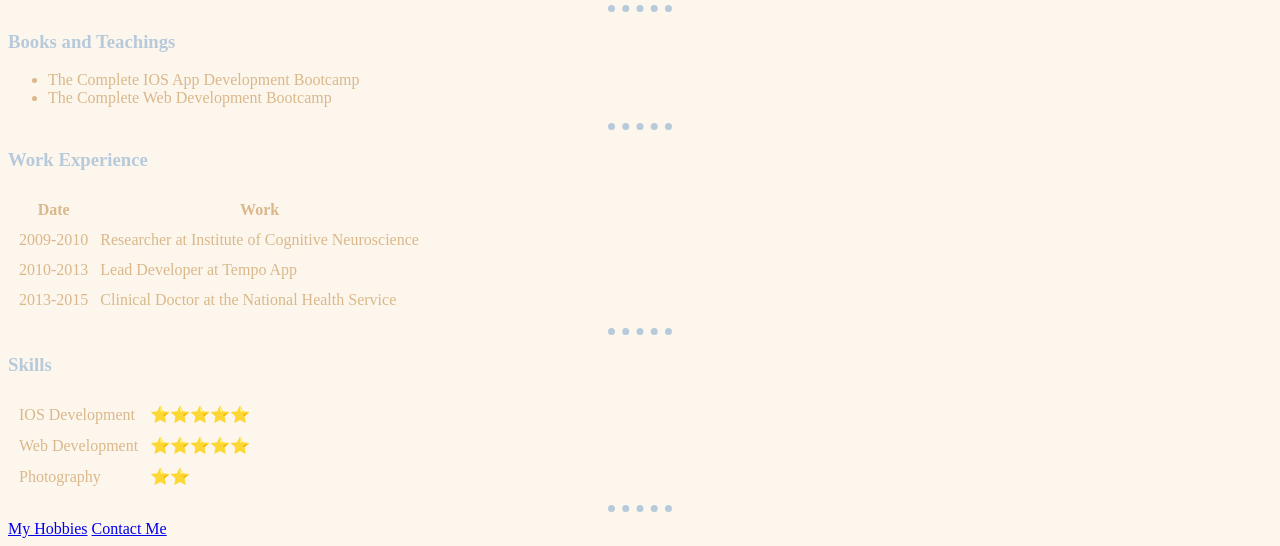
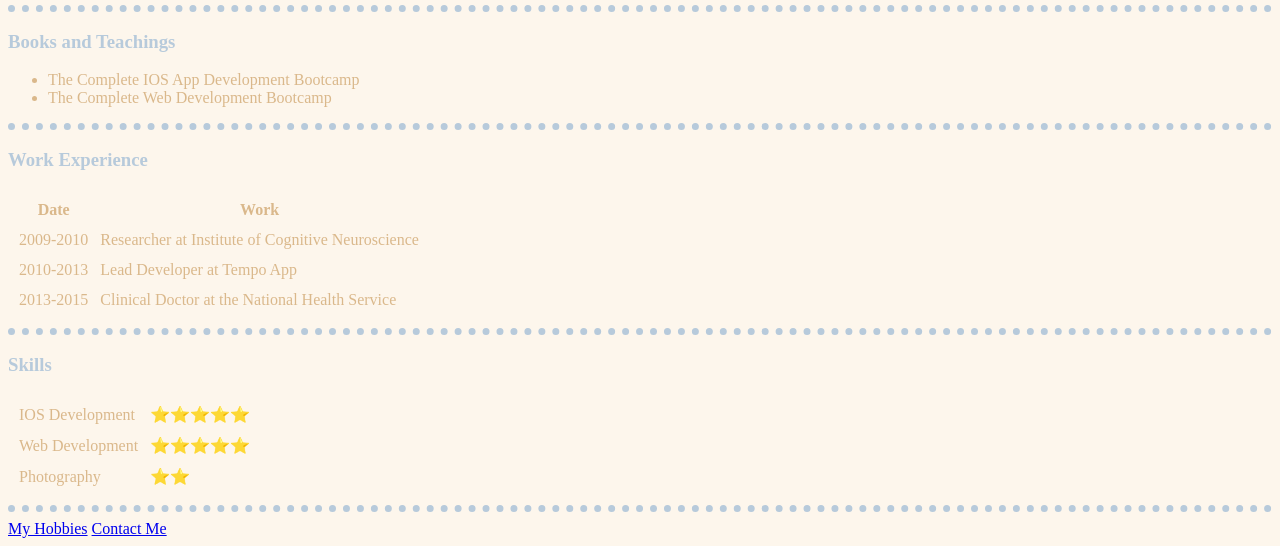
Before and after one commit to 3Dken/cv, a plain HTML site: page index.html in a window 1280 px wide. Shown: the part 337-883 px from the top of the page. Drawn offline with Linux system fonts and the light colour scheme.

Commit message:
disable short hr width of 5%

```diff
--- a/css/styles.css
+++ b/css/styles.css
@@ -16,7 +16,7 @@ hr {
   border-top-style: dotted;
   border-width: 7px;
   border-color: #b7cadb;
-  width: 5%;
+  /*width: 5%;*/
 }
 
 .profilePic {
```
